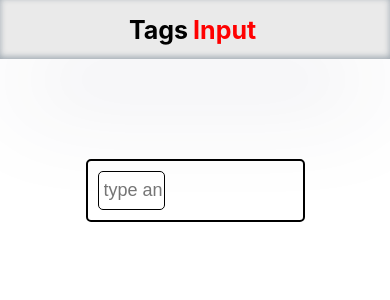
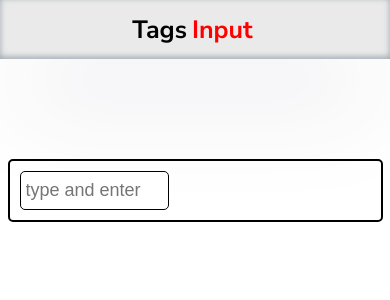
Before and after one commit to ramavatarmeena99/Avatar-Tags-Input, a React (Create React App) app: page / in a window 390 px wide. Shown: the top 300 px of the page. Built offline with nearby package versions, Linux system fonts and the light colour scheme.

Commit message:
media query add

```diff
--- a/src/Components/MainHome.js
+++ b/src/Components/MainHome.js
@@ -5,10 +5,6 @@
 export default function MainHome() {
   const [tagValue, setTagValue] = useState("");
   const [tags, setTags] = useState([]);
-
-
-
-
 
   const addTags = (e) => {
     if (e.keyCode === 13 && tagValue) {
@@ -69,18 +65,21 @@
 const DivMain = styled.div`
   width: 50%;
   height: auto;
-  padding:10px;
+  padding: 10px;
   display: flex;
   flex-wrap: wrap;
-  border:2px solid black;
-  border-radius:5px;
+  border: 2px solid black;
+  border-radius: 5px;
+  @media (max-width: 768px) {
+    width: 90%;
+    padding: 10px;
+  }
 `;
-
 
 const Button = styled.button`
   width: auto;
   height: 35px;
-  margin:1px;
+  margin: 1px;
   padding: 0px 10px;
   font-size: 18px;
   display: flex;
@@ -94,8 +93,10 @@
   border: 1px solid black;
   font-size: 18px;
   padding-left: 5px;
-  border-radius:5px;
-
+  border-radius: 5px;
+  @media (max-width: 768px) {
+    width: 40%;
+  }
 `;
 
 const Span = styled.span`
@@ -104,5 +105,5 @@
   display: flex;
   align-items: center;
   justify-content: center;
-  padding-left:5px;
+  padding-left: 5px;
 `;
--- a/src/index.css
+++ b/src/index.css
@@ -1,8 +1,8 @@
+@import url('https://fonts.googleapis.com/css2?family=Nunito+Sans:ital,wght@0,200;0,300;0,400;0,600;0,700;0,800;0,900;1,200;1,300;1,400;1,600;1,700;1,800;1,900&display=swap');
+
 body {
   margin: 0;
-  font-family: -apple-system, BlinkMacSystemFont, 'Segoe UI', 'Roboto', 'Oxygen',
-    'Ubuntu', 'Cantarell', 'Fira Sans', 'Droid Sans', 'Helvetica Neue',
-    sans-serif;
+  font-family: 'Nunito Sans', sans-serif;
   -webkit-font-smoothing: antialiased;
   -moz-osx-font-smoothing: grayscale;
 }
```
Lines whose indentation alone changed are shown as unchanged.
